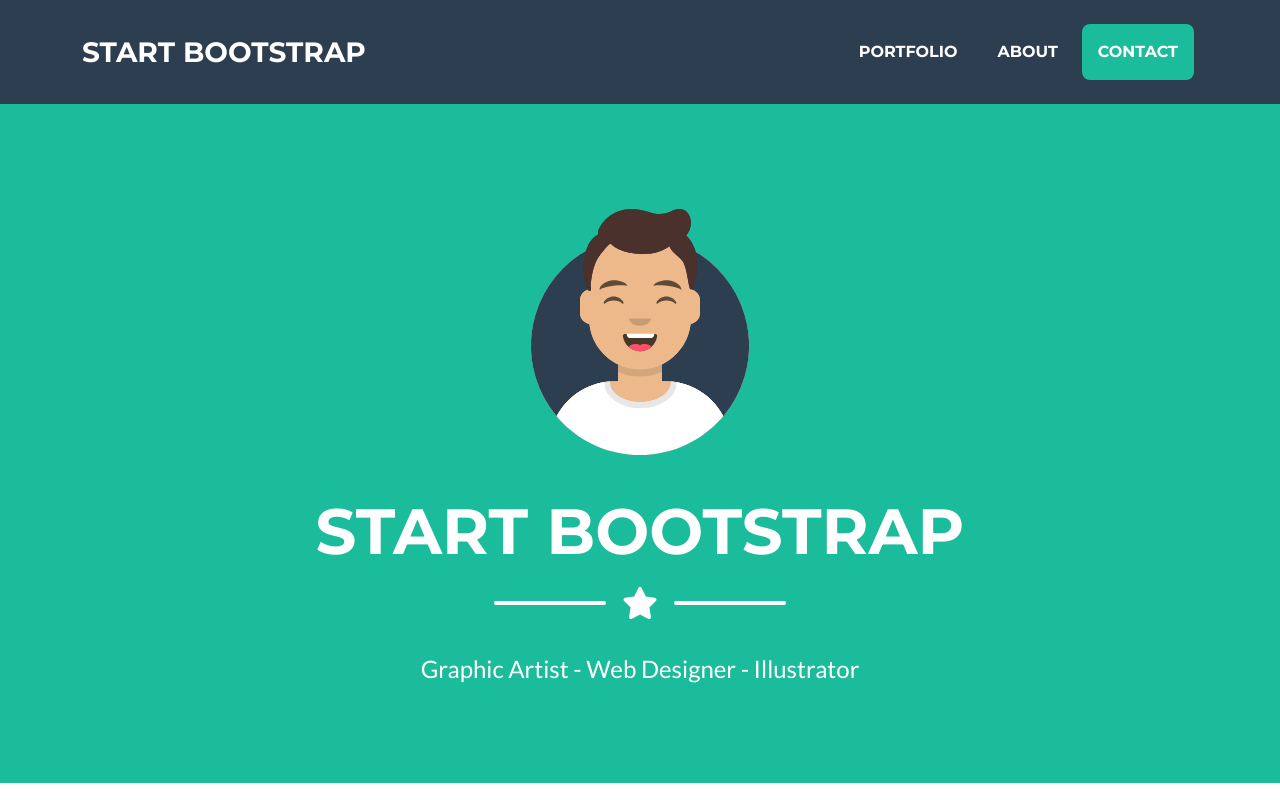
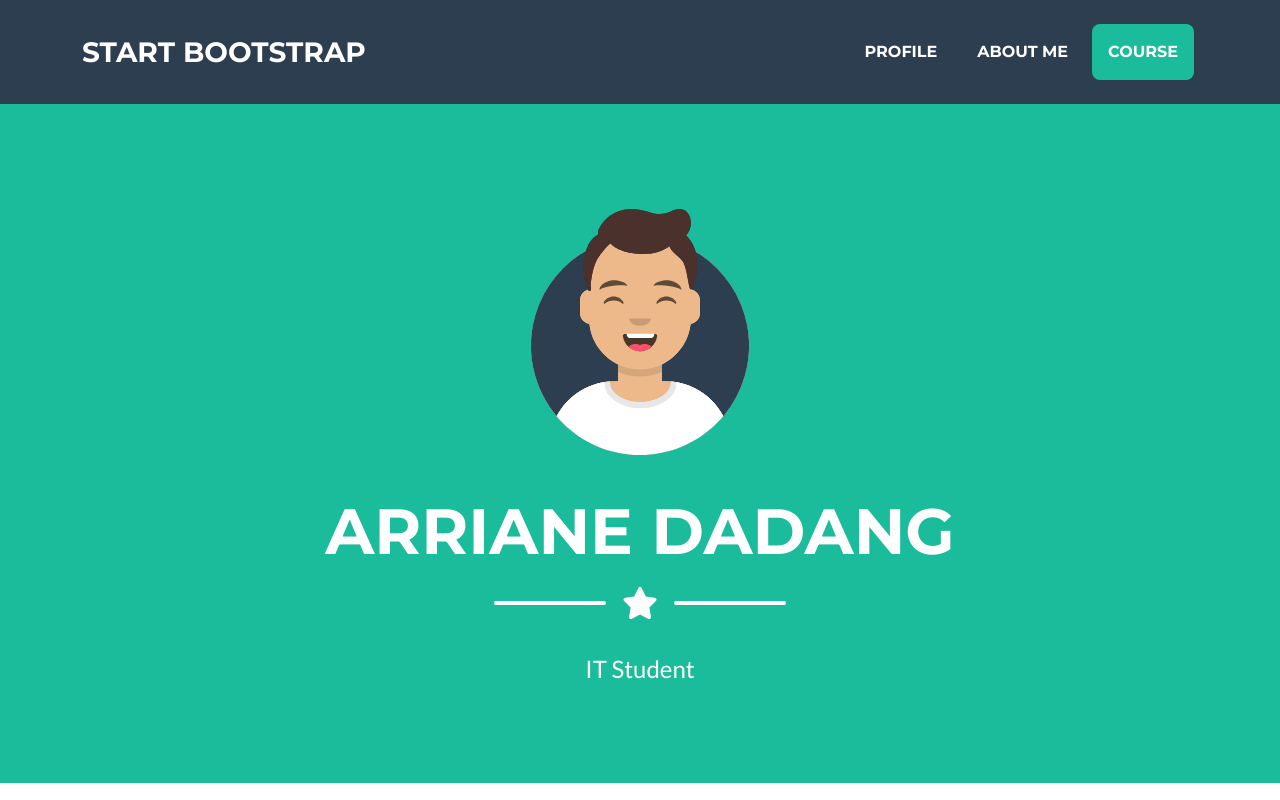
Before and after one commit to ArrianeDadang23/MyPortfolio, a plain HTML site: page index.html in a window 1280 px wide. Shown: the top 800 px of the page. Drawn offline with nearby package versions, Linux system fonts and the light colour scheme.

Commit message:
committed

```diff
--- a/index.html
+++ b/index.html
@@ -27,9 +27,9 @@
                 </button>
                 <div class="collapse navbar-collapse" id="navbarResponsive">
                     <ul class="navbar-nav ms-auto">
-                        <li class="nav-item mx-0 mx-lg-1"><a class="nav-link py-3 px-0 px-lg-3 rounded" href="#portfolio">Portfolio</a></li>
-                        <li class="nav-item mx-0 mx-lg-1"><a class="nav-link py-3 px-0 px-lg-3 rounded" href="#about">About</a></li>
-                        <li class="nav-item mx-0 mx-lg-1"><a class="nav-link py-3 px-0 px-lg-3 rounded" href="#contact">Contact</a></li>
+                        <li class="nav-item mx-0 mx-lg-1"><a class="nav-link py-3 px-0 px-lg-3 rounded" href="#portfolio">Profile</a></li>
+                        <li class="nav-item mx-0 mx-lg-1"><a class="nav-link py-3 px-0 px-lg-3 rounded" href="#about">About Me</a></li>
+                        <li class="nav-item mx-0 mx-lg-1"><a class="nav-link py-3 px-0 px-lg-3 rounded" href="#contact">Course</a></li>
                     </ul>
                 </div>
             </div>
@@ -40,7 +40,7 @@
                 <!-- Masthead Avatar Image-->
                 <img class="masthead-avatar mb-5" src="assets/img/avataaars.svg" alt="..." />
                 <!-- Masthead Heading-->
-                <h1 class="masthead-heading text-uppercase mb-0">Start Bootstrap</h1>
+                <h1 class="masthead-heading text-uppercase mb-0">Arriane Dadang</h1>
                 <!-- Icon Divider-->
                 <div class="divider-custom divider-light">
                     <div class="divider-custom-line"></div>
@@ -48,7 +48,7 @@
                     <div class="divider-custom-line"></div>
                 </div>
                 <!-- Masthead Subheading-->
-                <p class="masthead-subheading font-weight-light mb-0">Graphic Artist - Web Designer - Illustrator</p>
+                <p class="masthead-subheading font-weight-light mb-0">IT Student</p>
             </div>
         </header>
         <!-- Portfolio Section-->
```
